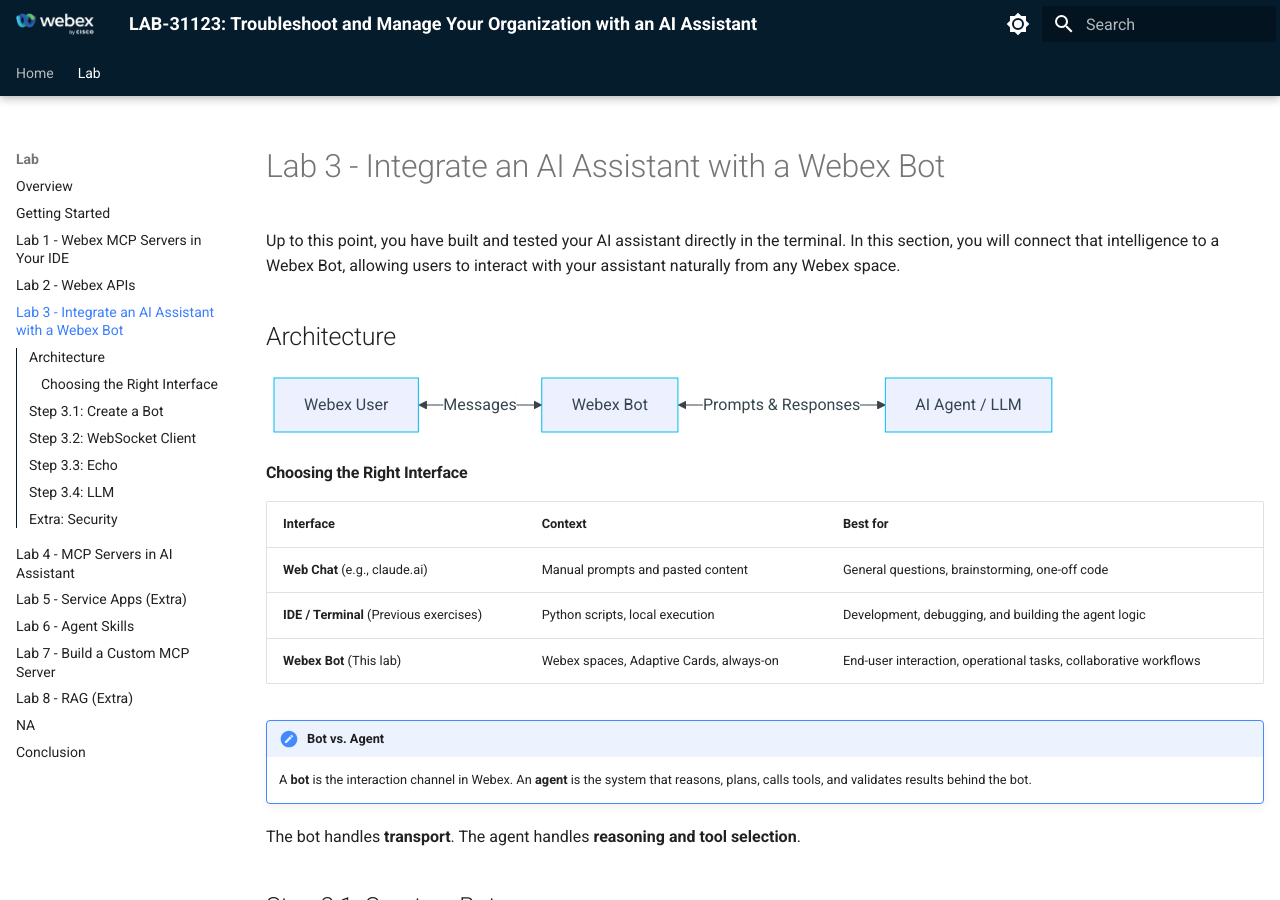
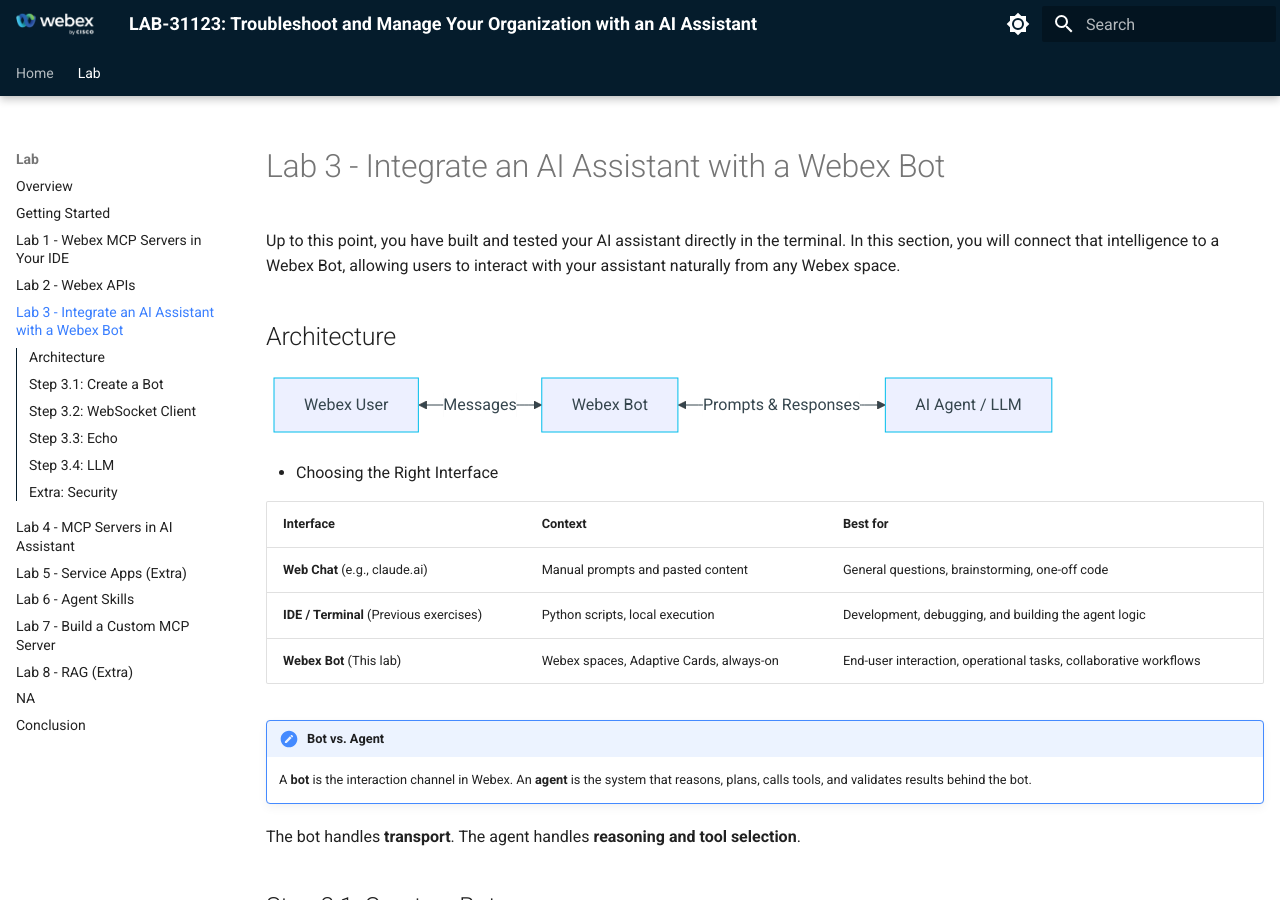
Before and after one commit to WebexCC-SA/LAB-31123, an MkDocs documentation site: the page built from docs/lab3_bot-integration.md, in a window 1280 px wide and 900 px high. Built offline with MkDocs 1.6.1 and Material for MkDocs 9.7.7, drawn with Linux system fonts in a browser that asks for light colours.

Commit message:
Update lab3_bot-integration.md

````diff
--- a/docs/lab3_bot-integration.md
+++ b/docs/lab3_bot-integration.md
@@ -10,7 +10,7 @@
     Bot <-->|Prompts & Responses| Agent[AI Agent / LLM]
 ```
 
-#### Choosing the Right Interface
+- Choosing the Right Interface
 
 | Interface | Context | Best for |
 | --- | --- | --- |
````
